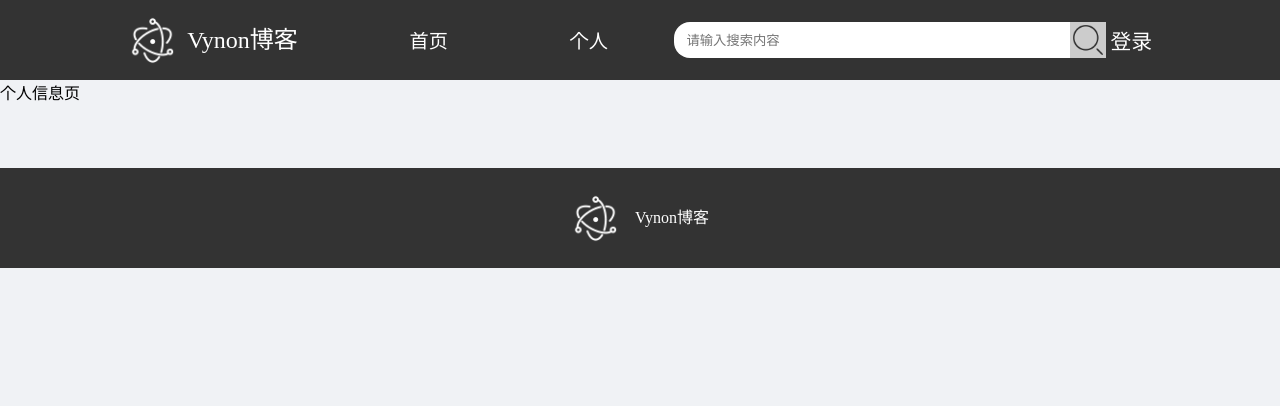
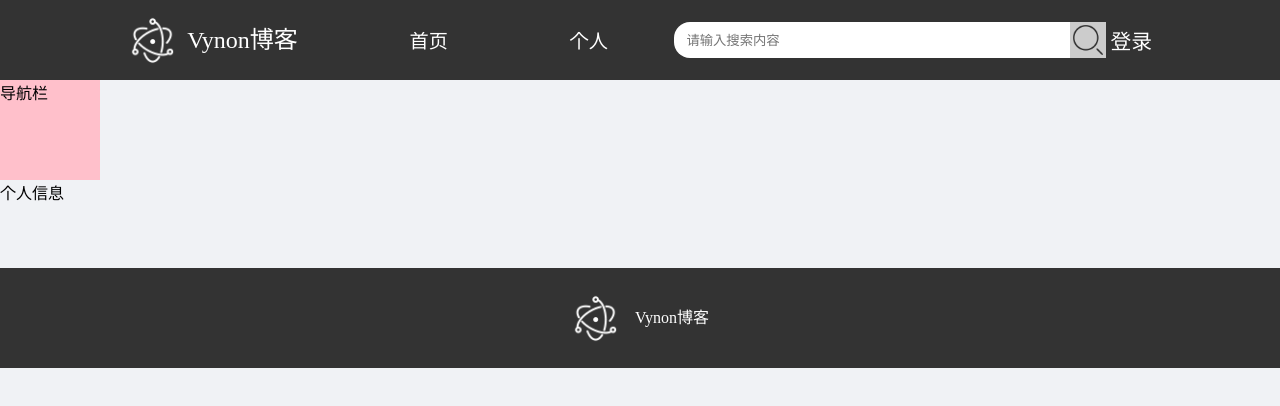
Before and after one commit to NanluQingshi/VynoBlog, a Vue app: page /user in a window 1280 px wide. Shown: the top 406 px of the page. Built offline with nearby package versions, Linux system fonts and the light colour scheme.

Commit message:
用户信息页面结构搭建

```diff
--- /dev/null
+++ b/src/views/user/UserIndex.vue
@@ -0,0 +1,19 @@
+<!--
+ * @Author: nlqs
+ * @Date: 2024-05-25 19:27:40
+ * @Description: 用户相关信息页
+-->
+<script setup>
+import UserNav from './components/UserNav.vue'
+
+</script>
+
+<template>
+  <div>
+    <UserNav></UserNav>
+    <router-view></router-view>
+  </div>
+</template>
+
+<style lang="less" scoped>
+</style>
--- /dev/null
+++ b/src/views/user/components/MyBlog.vue
@@ -0,0 +1,9 @@
+<script setup>
+</script>
+
+<template>
+  <div>我的文章</div>
+</template>
+
+<style scoped>
+</style>
--- /dev/null
+++ b/src/views/user/components/MyCollect.vue
@@ -0,0 +1,14 @@
+<!--
+ * @Author: nlqs
+ * @Date: 2024-05-27 21:10:29
+ * @Description:
+-->
+<script setup>
+</script>
+
+<template>
+  <div>我的收藏</div>
+</template>
+
+<style scoped>
+</style>
--- /dev/null
+++ b/src/views/user/components/MyInfo.vue
@@ -0,0 +1,14 @@
+<!--
+ * @Author: nlqs
+ * @Date: 2024-05-27 21:07:01
+ * @Description: 个人信息组件
+-->
+<script setup>
+</script>
+
+<template>
+  <div>个人信息</div>
+</template>
+
+<style lang="less" scoped>
+</style>
--- a/src/views/user/UserInfo.vue
+++ b/src/views/user/components/MyLike.vue
@@ -2,8 +2,8 @@
 </script>
 
 <template>
-  <div>个人信息页</div>
+  <div>喜欢文章</div>
 </template>
 
-<style lang="less" scoped>
+<style scoped>
 </style>
--- /dev/null
+++ b/src/views/user/components/Publish.vue
@@ -0,0 +1,14 @@
+<!--
+ * @Author: nlqs
+ * @Date: 2024-05-27 21:09:17
+ * @Description:
+-->
+<script setup>
+</script>
+
+<template>
+  <div>发布博客</div>
+</template>
+
+<style scoped>
+</style>
--- /dev/null
+++ b/src/views/user/components/UserNav.vue
@@ -0,0 +1,19 @@
+<!--
+ * @Author: nlqs
+ * @Date: 2024-05-27 21:11:06
+ * @Description: 用户导航栏组件
+-->
+<script setup>
+</script>
+
+<template>
+  <div>导航栏</div>
+</template>
+
+<style lang="less" scoped>
+div {
+  width: 100px;
+  height: 100px;
+  background-color: pink;
+}
+</style>
```
Also changed, not shown: src/router/index.js (+23 -1 lines).
